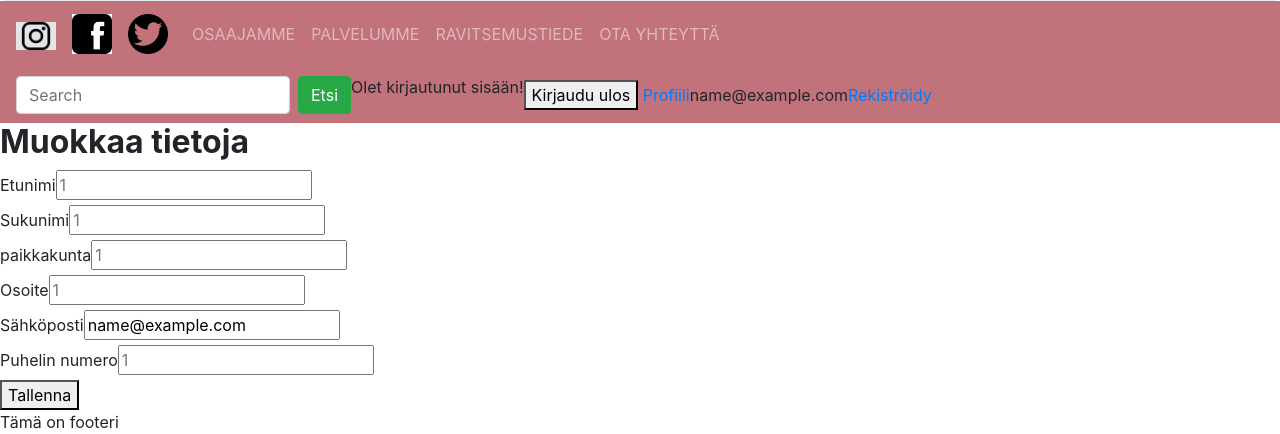
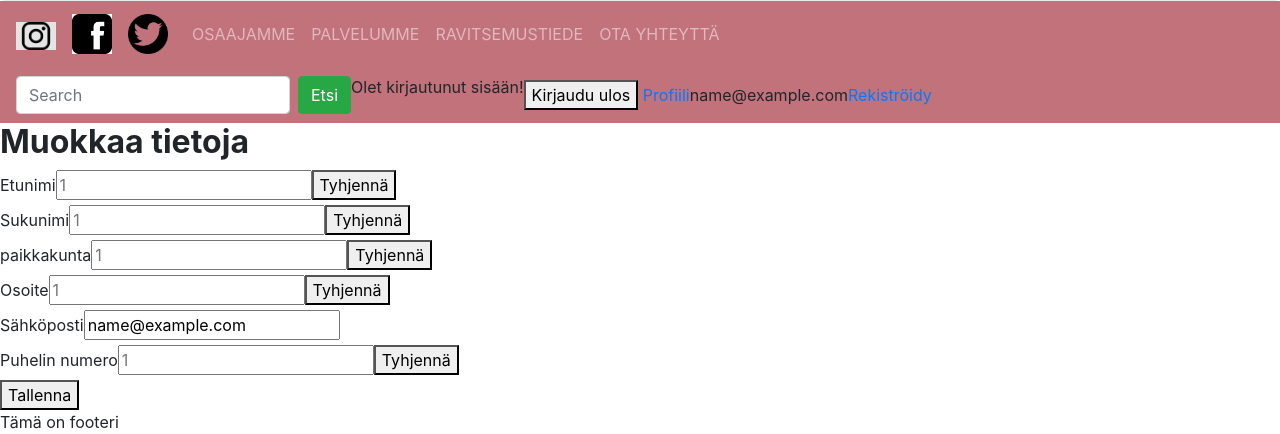
Before and after one commit to PhantomLegioner/Projektityo, a PHP site: page /profiili.php in a window 1280 px wide. Shown: the part 466-900 px from the top of the page. Run offline with PHP 8.4, Linux system fonts and the light colour scheme; the visitor is signed in with stand-in values (Sample User, id 1).

Commit message:
Update profiili.php

```diff
--- a/phpmuodossa/profiili.php
+++ b/phpmuodossa/profiili.php
@@ -16,12 +16,12 @@ if(isset($_GET['change'])){
 }
 echo '<form method="post" action="includes/tallennatiedot.php">
 
-	<label>Etunimi</label><input type="text" name="etunimi" placeholder="'.$_SESSION["etunimi"].'"><br>
-	<label>Sukunimi</label><input type="text" name="sukunimi"placeholder="'.$_SESSION["sukunimi"].'"><br>
-	<label>paikkakunta</label><input type="text" name="paikkakunta"placeholder="'.$_SESSION["paikkakunta"].'"><br>
-	<label>Osoite</label><input type="text" name="osoite"placeholder="'.$_SESSION["osoite"].'"><br>
+	<label>Etunimi</label><input type="text" name="etunimi" placeholder="'.$_SESSION["etunimi"].'"><button name="btn_etunimi" type="submit">Tyhjennä</button><br>
+	<label>Sukunimi</label><input type="text" name="sukunimi"placeholder="'.$_SESSION["sukunimi"].'"><button name="btn_sukunimi" type="submit">Tyhjennä</button><br>
+	<label>paikkakunta</label><input type="text" name="paikkakunta"placeholder="'.$_SESSION["paikkakunta"].'"><button name="btn_paikkakunta" type="submit">Tyhjennä</button><br>
+	<label>Osoite</label><input type="text" name="osoite"placeholder="'.$_SESSION["osoite"].'"><button name="btn_osoite" type="submit">Tyhjennä</button><br>
 	<label>Sähköposti</label><input type="text" readonly name="email" value="'.$_SESSION["email"].'"><br>
-	<label>Puhelin numero</label><input type="text" name="puhelinnumero"placeholder="'.$_SESSION["puhelin"].'"><br>
+	<label>Puhelin numero</label><input type="text" name="puhelinnumero"placeholder="'.$_SESSION["puhelin"].'"><button type="submit" name="btn_puhelin">Tyhjennä</button><br>
 	<button type="submit" name="tallenna_submit">Tallenna</button>
 </form>';
 
```
